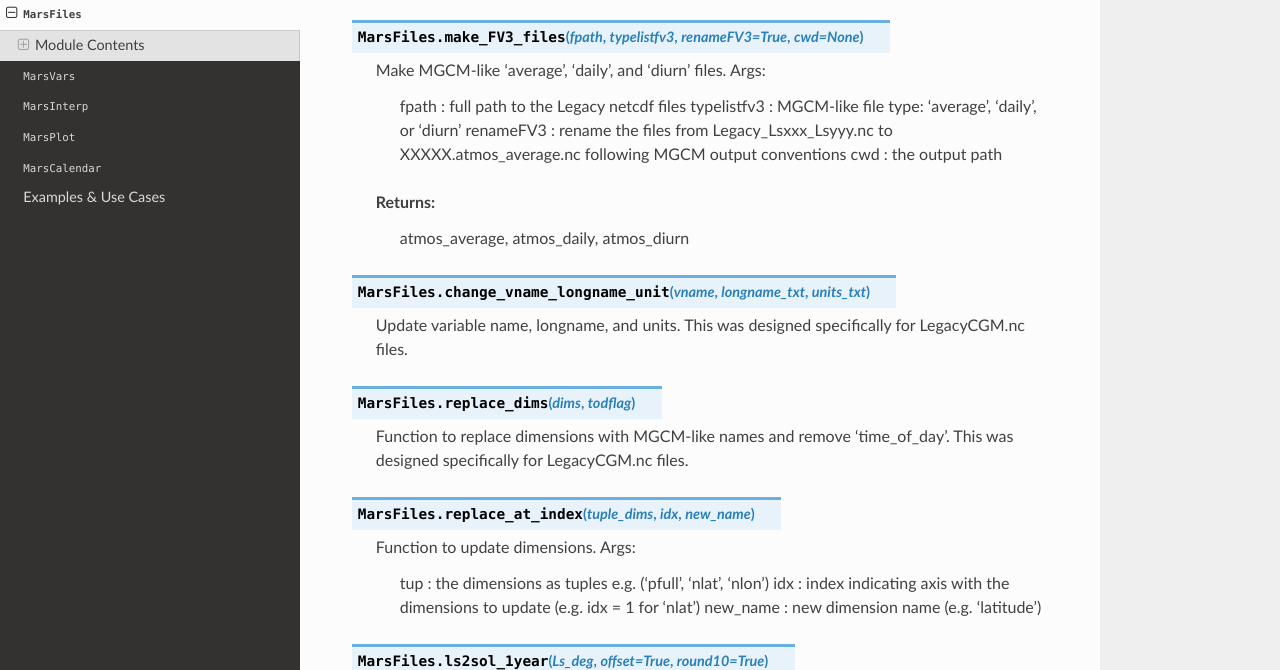
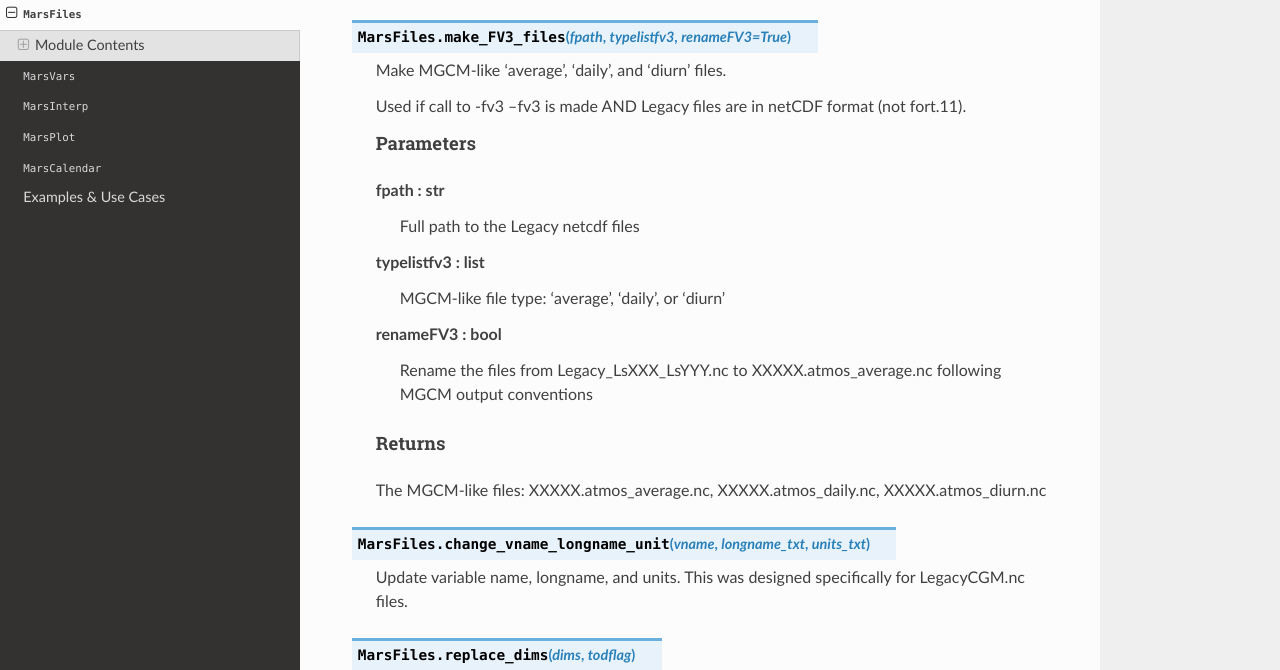
Before and after one commit to NASA-Planetary-Science/AmesCAP, a Sphinx documentation site: the page built from docs/source/autoapi/MarsFiles/index.rst, in a window 1280 px wide and 900 px high, scrolled down 269 px, cut to the strip 230-900 px from the top of the window. Built offline with Sphinx 7.4.7 and the Read the Docs theme 2.0.0, drawn with Linux system fonts in a browser that asks for light colours.

Commit message:
formatting and adding docstrings to MarsFormat

```diff
--- a/docs/source/autoapi/MarsFiles/index.rst
+++ b/docs/source/autoapi/MarsFiles/index.rst
@@ -37,16 +37,25 @@ Functions
 
 
 
-.. py:function:: make_FV3_files(fpath, typelistfv3, renameFV3=True, cwd=None)
+.. py:function:: make_FV3_files(fpath, typelistfv3, renameFV3=True)
 
    Make MGCM-like 'average', 'daily', and 'diurn' files.
-   Args:
-       fpath       : full path to the Legacy netcdf files
-       typelistfv3 : MGCM-like file type: 'average', 'daily', or 'diurn'
-       renameFV3   : rename the files from Legacy_Lsxxx_Lsyyy.nc to XXXXX.atmos_average.nc following MGCM output conventions
-       cwd         : the output path
-   Returns:
-       atmos_average, atmos_daily, atmos_diurn
+
+   Used if call to -fv3 --fv3 is made AND Legacy files are in netCDF
+   format (not fort.11).
+
+   Parameters
+   ----------
+   fpath : str
+       Full path to the Legacy netcdf files
+   typelistfv3 : list
+       MGCM-like file type: 'average', 'daily', or 'diurn'
+   renameFV3 : bool
+       Rename the files from Legacy_LsXXX_LsYYY.nc to             XXXXX.atmos_average.nc following MGCM output conventions
+
+   Returns
+   -------
+   The MGCM-like files: XXXXX.atmos_average.nc, XXXXX.atmos_daily.nc,         XXXXX.atmos_diurn.nc
 
 
 .. py:function:: change_vname_longname_unit(vname, longname_txt, units_txt)
--- a/docs/source/autoapi/MarsPull/index.rst
+++ b/docs/source/autoapi/MarsPull/index.rst
@@ -35,7 +35,7 @@ Functions
 
 
 
-.. py:function:: download(fName, simID)
+.. py:function:: download(file_name, simulation_id)
 
    Downloads a file from the MCMC Legacy GCM directory on the NAS Data
    Portal (data.nas.nasa.gov).
@@ -49,10 +49,10 @@ Functions
 
    Parameters
    ----------
-   simID : str
+   simulation_id : str
        The simulation identifier, i.e., the name of the directory         to query from: https://data.nas.nasa.gov/mcmc/data_legacygcm.php
 
-   fName : str
+   file_name : str
        The name of the file to download.
 
    Raises
```
Also changed, not shown: docs/source/autoapi/MarsCalendar/index.rst (+9 -5 lines), 13 other files.
